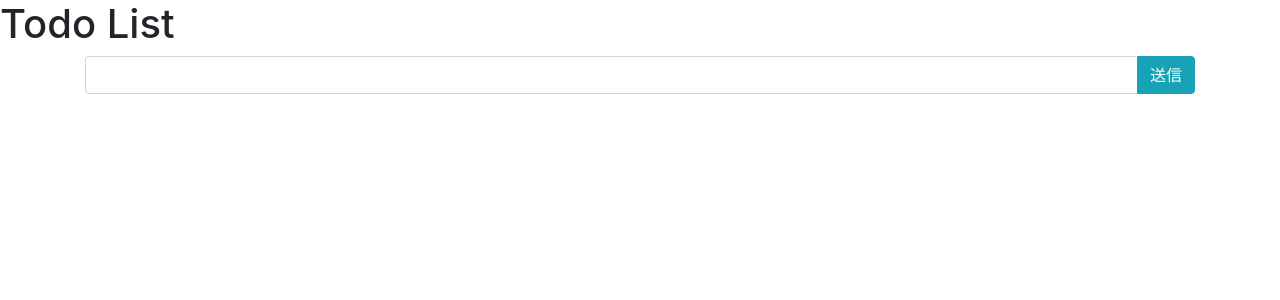
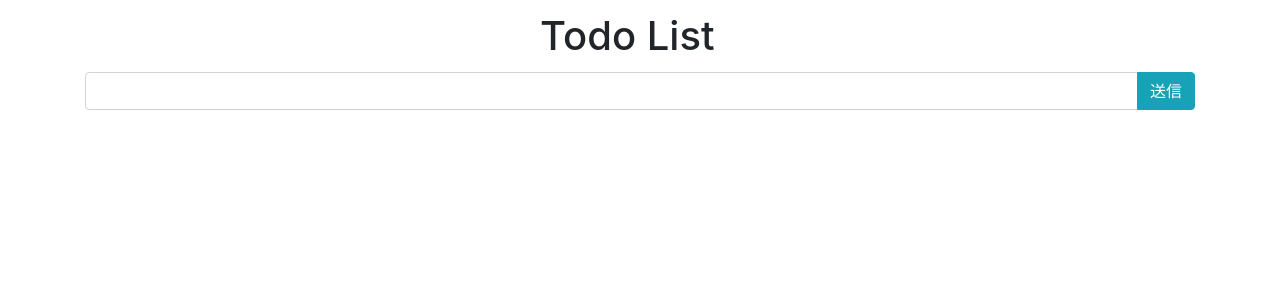
Before and after one commit to hiromisanui/TodoList-with-Vue.js, a Vue app: page / in a window 1280 px wide. Shown: the top 300 px of the page. Built offline with nearby package versions, Linux system fonts and the light colour scheme.

Commit message:
スタイル修正

```diff
--- a/src/App.vue
+++ b/src/App.vue
@@ -10,6 +10,6 @@
   }
 </script>
 
-<style lang="scss" scoped>
+<style>
 
 </style>
--- a/src/components/TodoForm.vue
+++ b/src/components/TodoForm.vue
@@ -26,6 +26,6 @@
   }
 </script>
 
-<style lang="scss" scoped>
+<style scoped>
 
 </style>
--- a/src/components/TodoList.vue
+++ b/src/components/TodoList.vue
@@ -1,13 +1,14 @@
 <template>
   <b-container>
-    <b-row :key="index" v-for="(todo, index) in todos" class="mt-2">
+    <b-row :key="index" v-for="(todo, index) in todos" class="mt-4">
       <b-col cols="6" :class="[{line: todo.complete}, 'text-left']">
         <h5>{{ todo.text }}</h5>
       </b-col>
       <b-col cols="6" class="text-right">
         <b-button
           @click="handleCompleteTodo(index)"
-          :variant="todo.complete ? '' : 'success'">
+          :variant="todo.complete ? '' : 'success'"
+          >
           {{ todo.complete ? '完了' : '未完了'}}
         </b-button>
         <b-button
--- a/src/pages/Index.vue
+++ b/src/pages/Index.vue
@@ -41,5 +41,8 @@
 </script>
 
 <style scoped>
-
+  h1{
+    width: 200px;
+    margin: 12px auto;
+  }
 </style>
```
